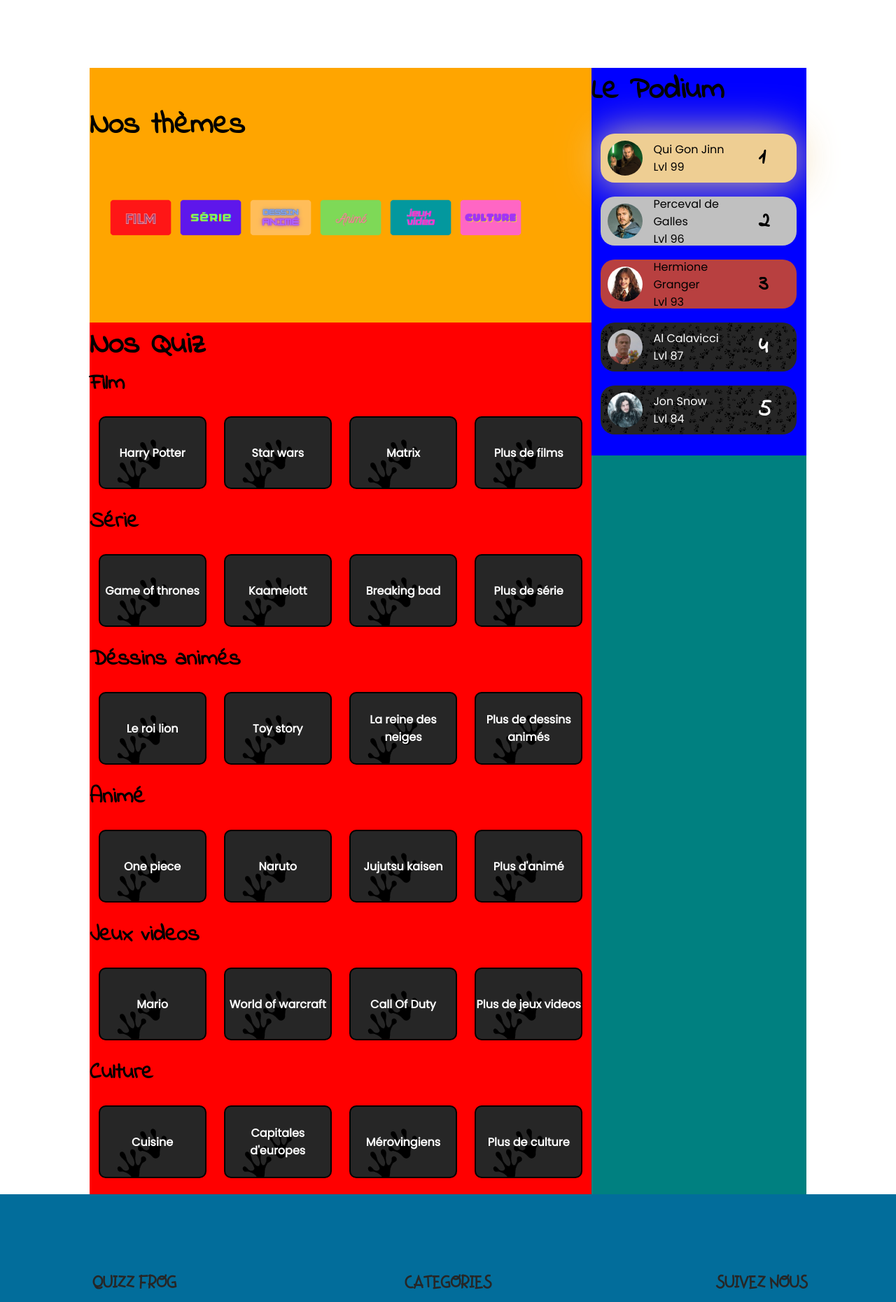
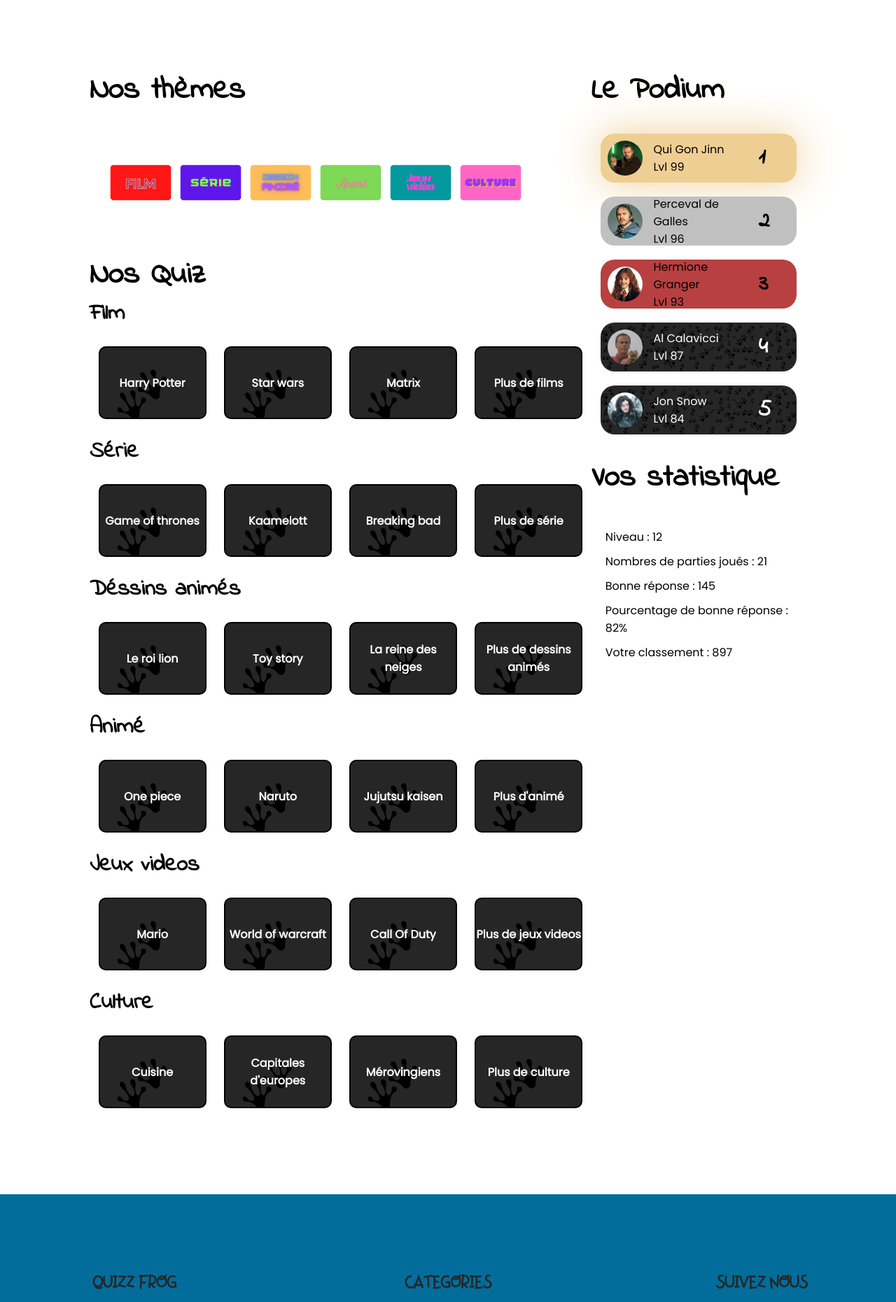
Before and after one commit to lucieculin/froggy-quizz, a PHP site: page / in a window 1280 px wide. Shown: the part 1547-3408 px from the top of the page at 70% size. Run offline with PHP 8.4, Linux system fonts and the light colour scheme.

Commit message:
stats added

```diff
--- a/assets/scriptsheet/accueil.js
+++ b/assets/scriptsheet/accueil.js
@@ -10,6 +10,7 @@ let justQ = document.querySelector("#just-q");
 let nav1 = document.querySelector("#nav1");
 let nav2 = document.querySelector("#nav2");
 let parallax = document.querySelector("#section");
+let stats = document.querySelector('#stats')
 
 document.addEventListener("scroll", () => {
   let value = window.scrollY;
@@ -32,6 +33,21 @@ document.addEventListener("scroll", () => {
   } else {
     nav2.style.position = "absolute";
     nav2.style.top = "";
+  }
+  if (value >=2043  ){
+    stats.style.position = "fixed";
+    stats.style.top = "10rem";
+  }else {
+    stats.style.position = "sticky";
+    stats.style.top = "";
+  }
+  if(value>=2600){
+    stats.style.marginTop = "550px";
+    stats.style.position = "sticky";
+    stats.style.top = "";
+  }else{
+    stats.style.marginTop ="0px";
+
   }
 
   astre.style.top = value * 1.1 - 400 + "px";
--- a/assets/stylesheet/accueil.css
+++ b/assets/stylesheet/accueil.css
@@ -1057,7 +1057,6 @@ padding: 50px 0;
  }
  .wrapper-theme{
     width: 100%;
-padding:50px 0 ;
  }
 
  .h2-title-section{
@@ -1079,13 +1078,11 @@ width: 100%;
 
  .container-podium{
     width: 100%;
-    background: blue;
 }
 
 .container-quiz-by-theme{
      width: 100%;
 
-     background: red;
      display: flex;
     flex-direction: column;
 
@@ -1094,20 +1091,19 @@ width: 100%;
  }
  .container-home-grid{
     display:flex;
+    margin-bottom: 100px;
  }
 
  .container-home-left{
      display: flex;
      flex-direction: column;
      width: 70%;
-     background: orange;
     }
 
     .container-home-right{
         display: flex;
         flex-direction: column;
         width: 30%;
-        background: teal;
     }
 .container-quiz-quiz-by-theme{
     display:flex;
@@ -1173,7 +1169,12 @@ border-radius: 20px;
     padding: 5px;
     gap: 10px;
     color: white;
+    transition: 0.2s linear;
 }
+.card-ranking:hover{
+    transform: scale(1.1);
+}
+
 .card-ranking img{
     border-radius: 50px;
     height: 50px;
@@ -1203,3 +1204,16 @@ color: white;
     background: rgb(184, 64, 64);
     color: black;
 }
+
+
+.container-stats{
+    margin-top: 100px;
+}
+.paragraphe-stats{
+    display: flex;
+    flex-direction: column;
+    padding: 20px;
+    margin-top: 20px;
+    gap:10px;
+font-family: var(--font3);
+}
--- a/index.php
+++ b/index.php
@@ -345,6 +345,7 @@
 
         <div class="container-podium">
           <h2 class="h2-title-section">Le Podium</h2>
+
           <div class="container-ranking-podium">
 
             <div class="card-ranking gold">
@@ -395,6 +396,19 @@
 
           </div>
         </div>
+        <div id="stats" class="container-stats">
+          <h2 class="h2-title-section">Vos statistique</h2>
+          <div class="stats-wrapper">
+            <p class="paragraphe-stats">
+              <span>Niveau : 12</span>
+              <span>Nombres de parties joués : 21</span>
+              <span>Bonne réponse : 145</span>
+              <span>Pourcentage de bonne réponse : 82%</span>
+              <span>Votre classement : 897</span>
+            </p>
+          </div>
+
+        </div>
       </div>
     </div>
 
```
Lines whose indentation alone changed are shown as unchanged.
